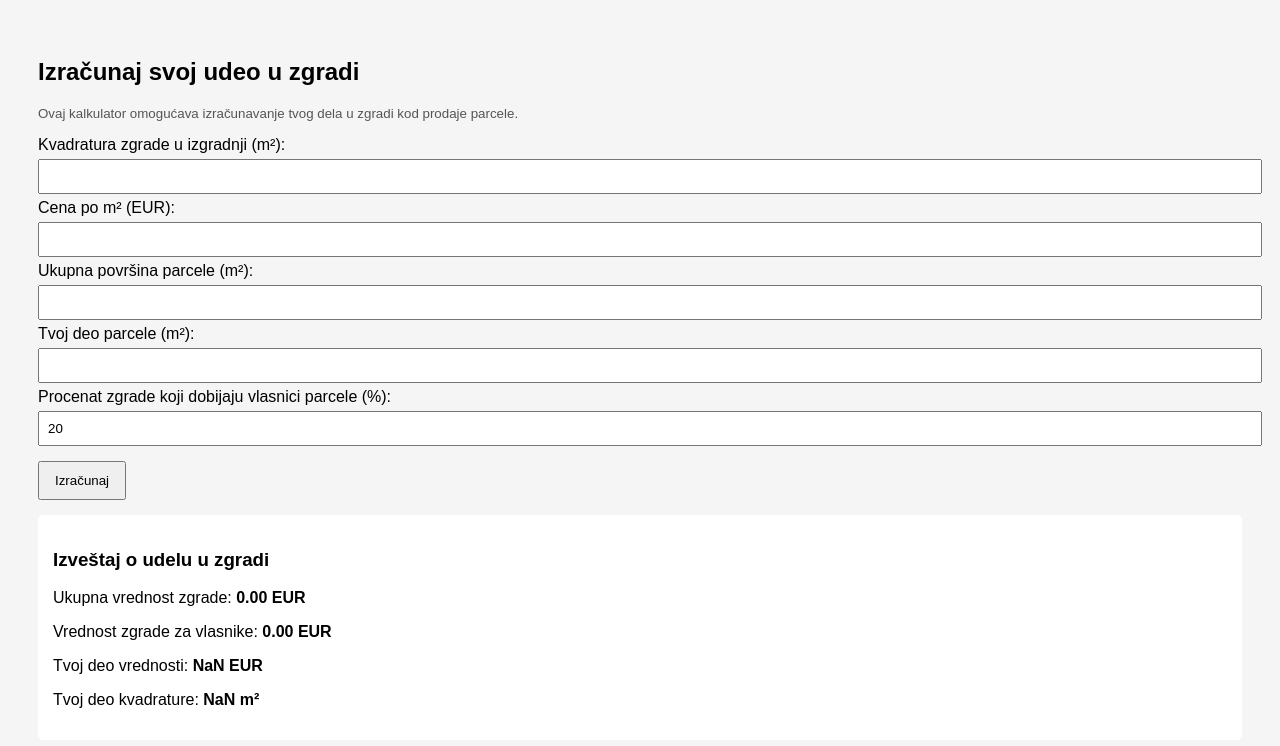
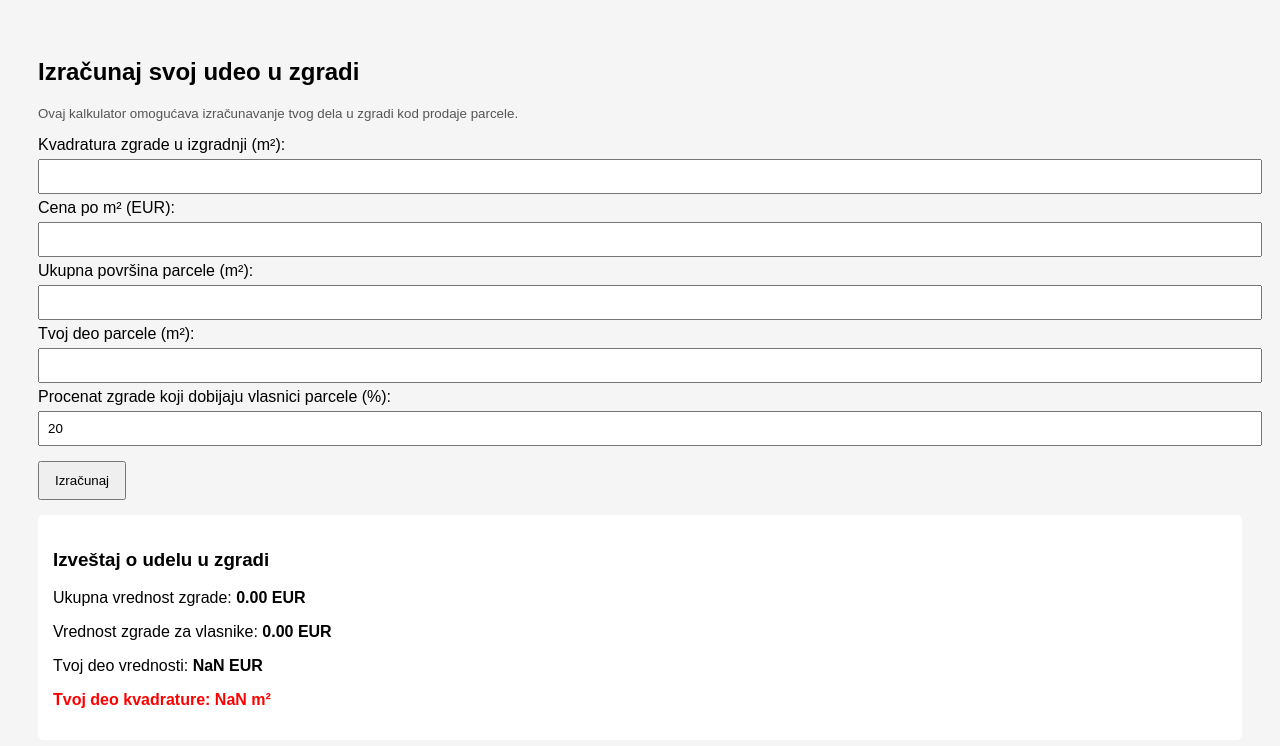
Before and after one commit to grozda-sys/kalkulator, a plain HTML site: page index.html in a window 1280 px wide. Both pictures are taken after a click on the button "Izračunaj". Drawn offline with Linux system fonts and the light colour scheme.

Commit message:
Update index.html

```diff
--- a/index.html
+++ b/index.html
@@ -9,6 +9,7 @@
   button { padding: 10px 15px; margin-top: 10px; cursor: pointer; }
   .result { background: white; padding: 15px; margin-top: 15px; border-radius: 5px; }
   small { display:block; margin-bottom:15px; color:#555; }
+  .crveno { color: red; font-weight: bold; }
 </style>
 </head>
 <body>
@@ -53,7 +54,7 @@ function izracunaj() {
     <p>Ukupna vrednost zgrade: <b>${Vuk.toFixed(2)} EUR</b></p>
     <p>Vrednost zgrade za vlasnike: <b>${Vdel.toFixed(2)} EUR</b></p>
     <p>Tvoj deo vrednosti: <b>${Vt.toFixed(2)} EUR</b></p>
-    <p>Tvoj deo kvadrature: <b>${Kt.toFixed(2)} m²</b></p>
+    <p class="crveno">Tvoj deo kvadrature: ${Kt.toFixed(2)} m²</p>
   `;
 }
 </script>
```
